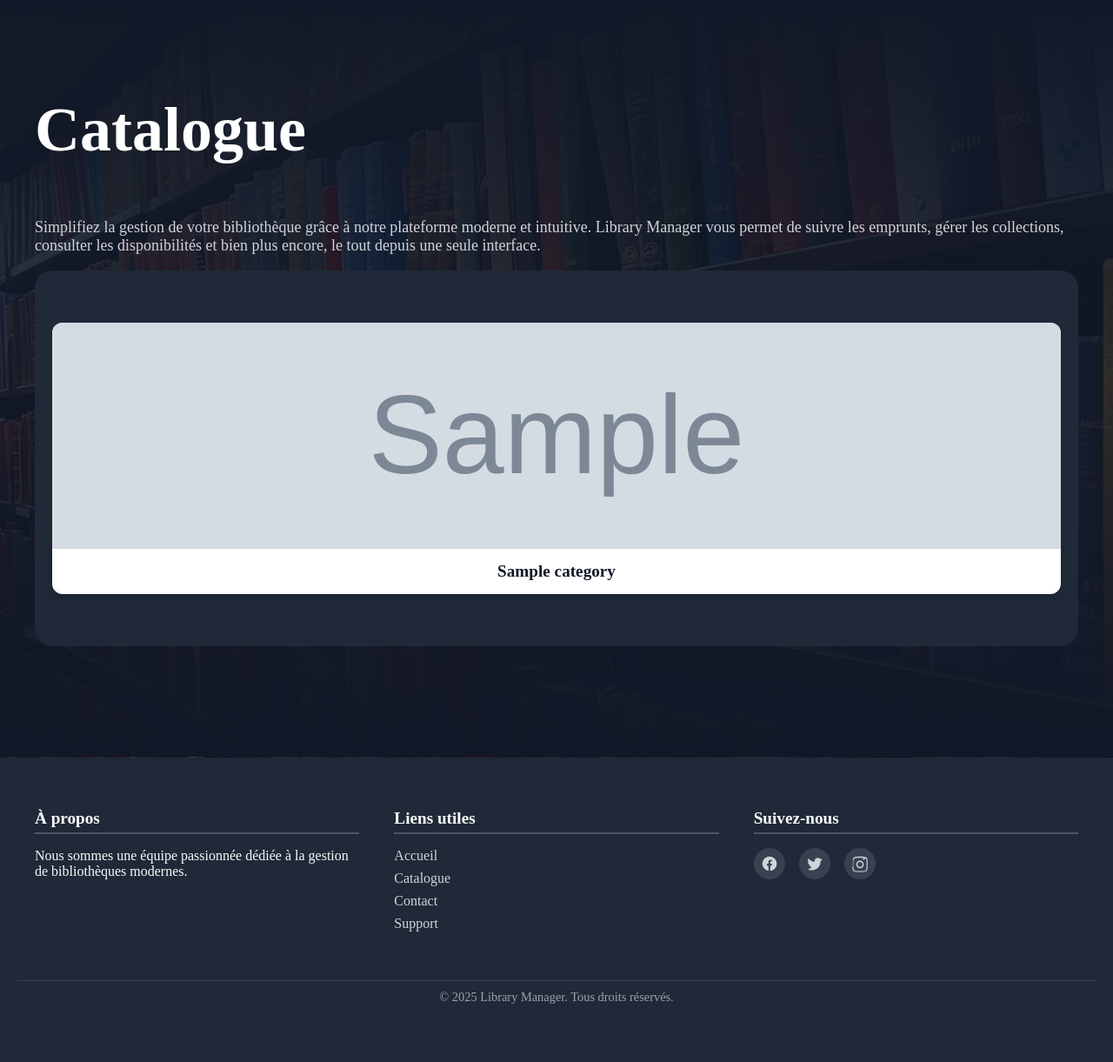
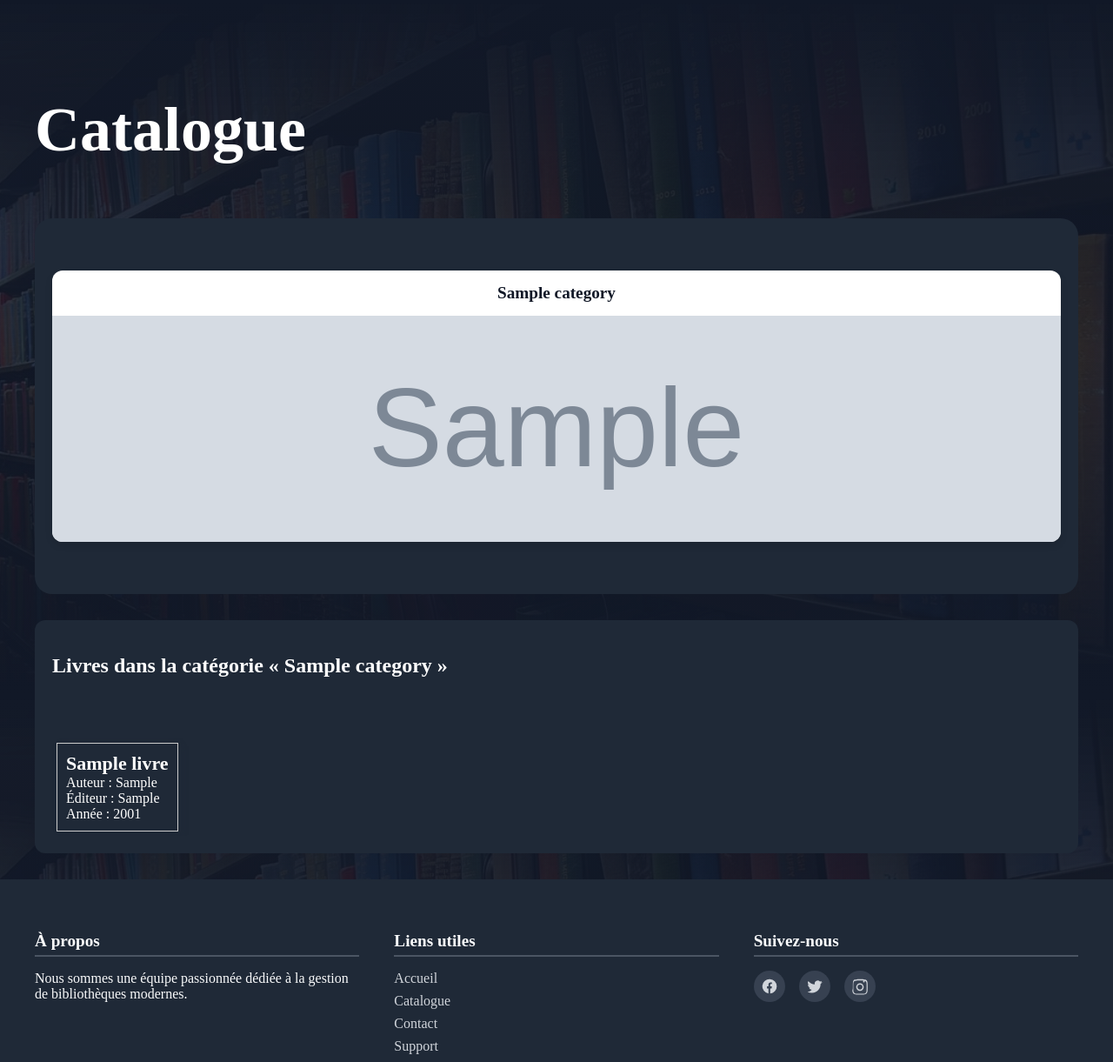
Before and after one commit to Mohamed002-ops/LibraryManager, a PHP site: page /LibraryManager/views/catalogue.php?id_categorie=1 in a window 1280 px wide. Shown: the part 64-1285 px from the top of the page at 87% size. Before the commit the page ends 1218 px from the top, so only its background shows below. Run offline with PHP 8.4, Linux system fonts and the light colour scheme; tables that the repository leaves empty hold one stand-in row (values such as "Sample post"); grey boxes marked "Sample" are stand-in pictures; style sheets or scripts are compiled from the project's sources.

Commit message:
ajout de l'affichage des livres d'une categorie

```diff
--- a/views/catalogue.php
+++ b/views/catalogue.php
@@ -3,6 +3,24 @@ include '../controllers/config.php';
 
 $query = $pdo->query("SELECT * FROM categories");
 $categories = $query->fetchAll(PDO::FETCH_ASSOC);
+?>
+
+
+
+<?php
+$pdo = new PDO('mysql:host=localhost;dbname=bibliotheque;charset=utf8', 'root', '');
+$pdo->setAttribute(PDO::ATTR_ERRMODE, PDO::ERRMODE_EXCEPTION);
+
+// Récupérer toutes les catégories
+$categories = $pdo->query("SELECT * FROM categories")->fetchAll(PDO::FETCH_ASSOC);
+
+// Récupérer les livres si une catégorie est sélectionnée
+$livres = [];
+if (isset($_GET['id_categorie'])) {
+  $stmt = $pdo->prepare("SELECT * FROM livres WHERE id_categorie = :id");
+  $stmt->execute([':id' => $_GET['id_categorie']]);
+  $livres = $stmt->fetchAll(PDO::FETCH_ASSOC);
+}
 ?>
 
 
@@ -80,33 +98,109 @@ $categories = $query->fetchAll(PDO::FETCH_ASSOC);
     <div class="container">
       <div class="header">
         <h2 class="title">Catalogue</h2>
-        <p class="subtitle">
+        <!-- <p class="subtitle">
           Simplifiez la gestion de votre bibliothèque grâce à
           notre plateforme moderne et intuitive.
           Library Manager vous permet de suivre les emprunts,
           gérer les collections, consulter les disponibilités et
           bien plus encore, le tout depuis une seule interface.
-        </p>
+        </p> -->
         <section class="catalogue">
           <div class="grid">
             <?php foreach ($categories as $cat): ?>
-              <div class="card" >
-                <img src="<?= htmlspecialchars($cat['image']) ?>" alt="<?= htmlspecialchars($cat['nom_categorie']) ?>">
+              <div class="card" onclick="window.location.href='?id_categorie=<?= $cat['id_categorie'] ?>#livres'">
                 <h3><?= htmlspecialchars($cat['nom_categorie']) ?></h3>
+                <?php if ($cat['image']): ?>
+                  <img src="<?= htmlspecialchars($cat['image']) ?>" alt="Image catégorie" width="150">
+                <?php endif; ?>
               </div>
             <?php endforeach; ?>
           </div>
         </section>
+
+
+
+        <div class="livre-grid" id="livres">
+        <?php if (!empty($livres)): ?>
+            <h2>Livres dans la catégorie «
+              <?= htmlspecialchars($categories[array_search($_GET['id_categorie'], array_column($categories, 'id_categorie'))]['nom_categorie']) ?>
+              »
+            </h2>
+            <div class="livre-card">
+              <?php foreach ($livres as $livre): ?>
+                <div class="livre-items">
+                  <strong><?= htmlspecialchars($livre['titre']) ?></strong><br>
+                  Auteur : <?= htmlspecialchars($livre['auteur']) ?><br>
+                  Éditeur : <?= htmlspecialchars($livre['editeur']) ?><br>
+                  Année : <?= htmlspecialchars($livre['annee']) ?>
+                </div>
+              <?php endforeach; ?>
+            </div>
+            <?php endif; ?>
+          </div>
       </div>
 
 
     </div>
-  </div>
 
 
-  <?php include '../includes/footer.php'; ?>
 
-  <script src="./resources/js/menu.js"></script>
+
+    <style>
+      .categorie-card {
+        display: inline-block;
+        border: 1px solid #ccc;
+        margin: 10px;
+        padding: 20px;
+        cursor: pointer;
+        text-align: center;
+        width: 200px;
+      }
+
+      .livre-grid {
+        display: flex;
+        flex-direction: column;
+        /* grid-template-columns: repeat(auto-fit, minmax(300px, 1fr)); */
+        background-color: #1f2937;
+        gap: 50px;
+        border-radius: 12px;
+        padding: 20px;
+        max-width: 1200px;
+        margin: 30px auto;
+      }
+
+
+      .livre-card {
+        border-radius: 12px;
+        overflow: hidden;
+        display: flex;
+        flex-direction: row;
+        align-items: center;
+        transition: transform 0.3s ease, box-shadow 0.3s ease;
+        cursor: pointer;
+      }
+
+      .livre-items {
+        border: 1px solid #ccc;
+        margin: 5px;
+        padding: 10px;
+        box-shadow: 0 4px 8px #1f2937;
+        text-align: left;
+      }
+
+      .livre-items strong {
+        margin: 0;
+        font-size: 22px;
+      }
+
+    </style>
+
+
+
+
+    <?php include '../includes/footer.php'; ?>
+
+    <script src="./resources/js/menu.js"></script>
 </body>
 
 </html>
```
